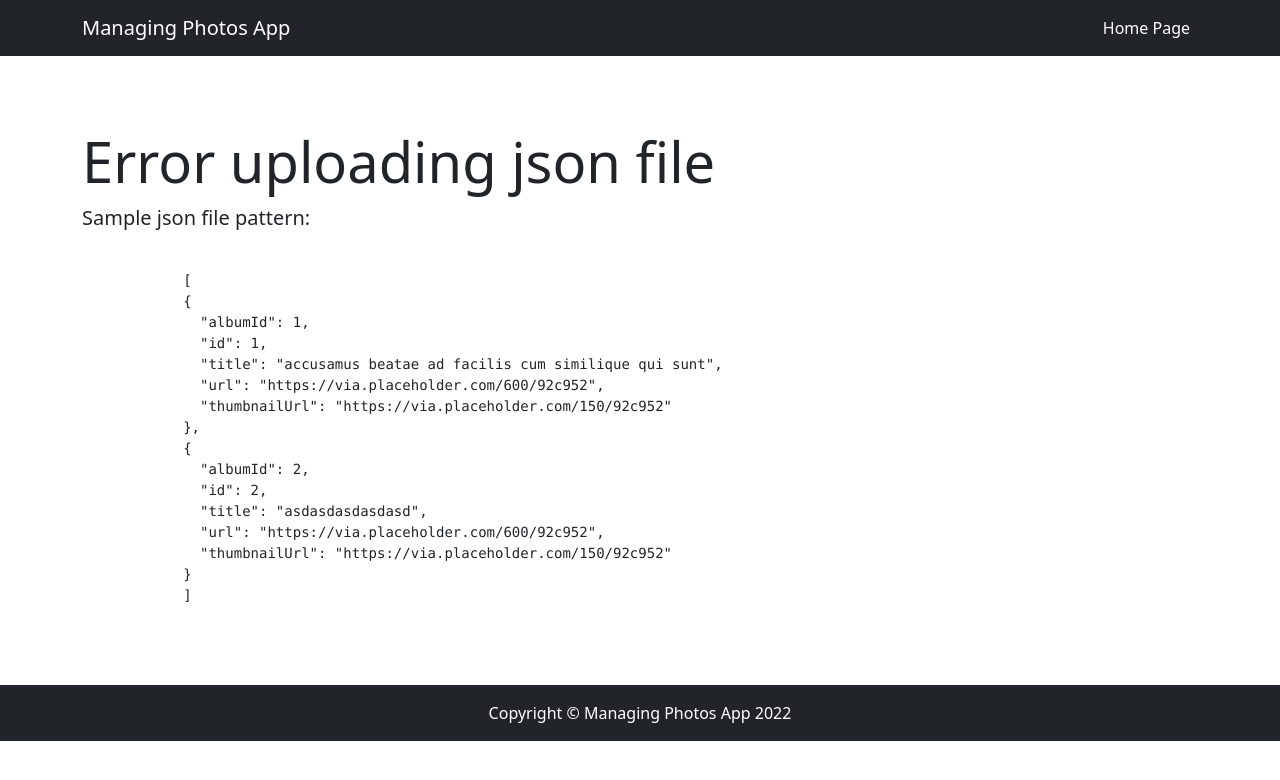
After one commit to AdrianGuzniczak/photo-management-application, a Django app: page /upload_fail/ in a window 1280 px wide. The commit adds this page. Shown: the top 780 px of the page. Run offline with Django 4.2, Linux system fonts and the light colour scheme.

Commit message:
Functions importing photos from an external api have been added!

```diff
--- a/managing_photos/templates/managing_photos/photo_form.html
+++ b/managing_photos/templates/managing_photos/photo_form.html
@@ -41,6 +41,4 @@
             </form>
         </br></br></br>
 
-
-
 {% endblock content %}
--- a/managing_photos/templates/managing_photos/success.html
+++ /dev/null
@@ -1 +0,0 @@
-<h1>succes</h1>
--- /dev/null
+++ b/managing_photos/templates/managing_photos/upload_fail.html
@@ -0,0 +1,33 @@
+{% extends 'main.html' %}
+{% block content %}
+
+<div class="jumbotron jumbotron-fluid">
+    <div class="container">
+      <h1 class="display-4">Error uploading json file</h1>
+      <p class="lead">Sample json file pattern:</p>
+      <pre>
+        <code>
+            [
+            {
+              "albumId": 1,
+              "id": 1,
+              "title": "accusamus beatae ad facilis cum similique qui sunt",
+              "url": "https://via.placeholder.com/600/92c952",
+              "thumbnailUrl": "https://via.placeholder.com/150/92c952"
+            },
+            {
+              "albumId": 2,
+              "id": 2,
+              "title": "asdasdasdasdasd",
+              "url": "https://via.placeholder.com/600/92c952",
+              "thumbnailUrl": "https://via.placeholder.com/150/92c952"
+            }
+            ]
+
+    </code>
+    </pre>
+    </div>
+</div>
+
+
+{% endblock content %}
--- a/managing_photos/urls.py
+++ b/managing_photos/urls.py
@@ -1,5 +1,5 @@
 from django.urls import path
-from managing_photos.views import PhotoListView,  PhotoUpdateView, ObjectsView
+from managing_photos.views import PhotoListView,  PhotoUpdateView, ObjectsView, UploadFail
 from . import views
 
 app_name = 'managing_photos'
@@ -11,5 +11,7 @@ urlpatterns = [
     path('upload/', views.upload, name = 'upload'),
     path('objects_view/', ObjectsView.as_view(), name = 'objects_name'),
     path('delete_all/', views.delete_all, name='delete_all'),
-    path('create_photo/', views.create_photo, name = 'create_photo')
+    path('create_photo/', views.create_photo, name = 'create_photo'),
+    path('upload_fail/', UploadFail.as_view(), name = 'upload_fail'),
+    path('api_link/', views.api_link, name = 'api_link')
 ]
--- a/managing_photos/views.py
+++ b/managing_photos/views.py
@@ -3,12 +3,11 @@ from django.urls import reverse_lazy
 from django.views.generic import ListView, UpdateView, TemplateView
 from django.http import HttpResponse
 from rest_framework.renderers import JSONRenderer
-from django.views.decorators.csrf import csrf_exempt
 from django.shortcuts import redirect
 from .models import Photo
 from .serializers import PhotoSerializer
 from .forms import PhotoForm
-
+import urllib.request
 
 def create_photo(request):
     if request.method == 'POST':
@@ -17,7 +16,7 @@ def create_photo(request):
             form.save()
     return redirect('managing_photos:list_photo')
 
-def delete_all():
+def delete_all(request):
     Photo.objects.all().delete()
     return redirect('managing_photos:list_photo')
 
@@ -42,23 +41,42 @@ class PhotoUpdateView(UpdateView):
     fields = ['title', 'albumId', 'url']
     success_url = reverse_lazy('managing_photos:list_photo')
 
-@csrf_exempt
+def api_link(request):
+
+    try:
+        url = request.GET.get('document')
+        print(url)
+        with urllib.request.urlopen(url) as url:
+            json_data = json.load(url)
+            for i in range(len(json_data)):
+                print(i)
+                serializer = PhotoSerializer(data=json_data[i])
+                if serializer.is_valid():
+                    serializer.save()
+        return redirect('managing_photos:list_photo')
+    except:
+        return redirect('managing_photos:upload_fail')
+
 def upload(request):
-    if request.method == 'POST':
-        json_raw = request.FILES['document']
-        json_data = json_raw.read().decode()
-        json_data = json.loads(json_data)
+    try:
+        if request.method == 'POST':
+            json_raw = request.FILES['document']
+            json_data = json_raw.read().decode()
+            json_data = json.loads(json_data)
+            for i in range(len(json_data)):
+                print(i)
+                serializer = PhotoSerializer(data=json_data[i])
+                if serializer.is_valid():
+                    serializer.save()
+            return redirect('managing_photos:list_photo')
+    except:
+        return redirect('managing_photos:upload_fail')
 
-        for i in range(len(json_data)):
-            print(i)
-            serializer = PhotoSerializer(data=json_data[i])
-            if serializer.is_valid():
-                serializer.save()
-                # res = {'msg': 'Data Created Successfully'}
-                # json_data = JSONRenderer().render(res)
-        #     return HttpResponse(json_data, content_type='application/json')
-        # return HttpResponse(JSONRenderer().render(serializer.errors), content_type='application/json')
-    return redirect('managing_photos:list_photo')
+
+
+
+class UploadFail(TemplateView):
+    template_name = 'managing_photos/upload_fail.html'
 
 class ObjectsView(TemplateView):
     template_name = 'managing_photos/objects_view.html'
--- a/templates/navbar.html
+++ b/templates/navbar.html
@@ -5,8 +5,8 @@
         <button class="navbar-toggler" type="button" data-bs-toggle="collapse" data-bs-target="#navbarSupportedContent" aria-controls="navbarSupportedContent" aria-expanded="false" aria-label="Toggle navigation"><span class="navbar-toggler-icon"></span></button>
         <div class="collapse navbar-collapse" id="navbarSupportedContent">
             <ul class="navbar-nav ms-auto mb-2 mb-lg-0">
-                {% comment %} <li class="nav-item"><a class="nav-link active" href="{% url 'managing_photos:create_photo' %}">Add Photo Manually</a></li>
-                <li class="nav-item"><a class="nav-link active" href="{% url 'managing_photos:upload' %}">Upload</a></li> {% endcomment %}
+                {% comment %} <li class="nav-item"><a class="nav-link active" href="{% url 'managing_photos:create_photo' %}">Add Photo Manually</a></li> {% endcomment %}
+                <li class="nav-item"><a class="nav-link active" href="{% url 'managing_photos:list_photo' %}">Home Page</a></li>
             </ul>
         </div>
     </div>
```
Also changed, not shown: managing_photos/templates/managing_photos/photo_list.html (+54 -20 lines), templates/head.html (line endings or trailing spaces).
